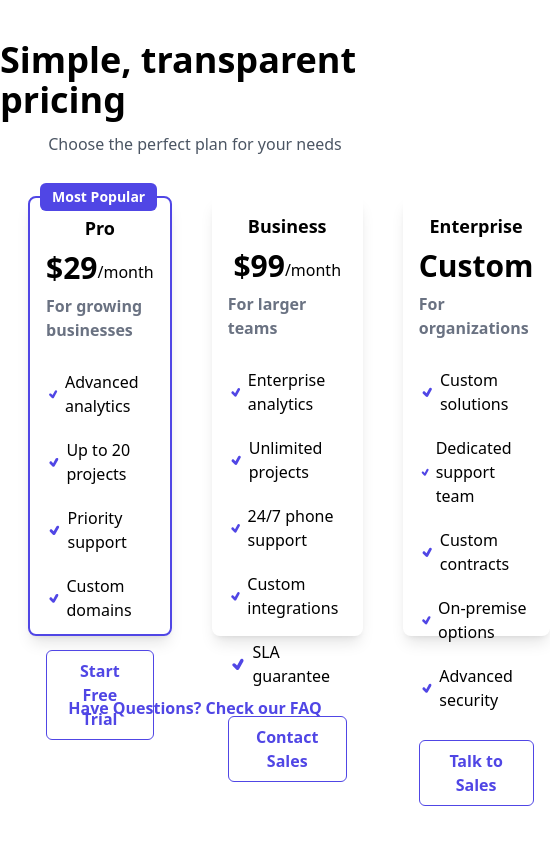
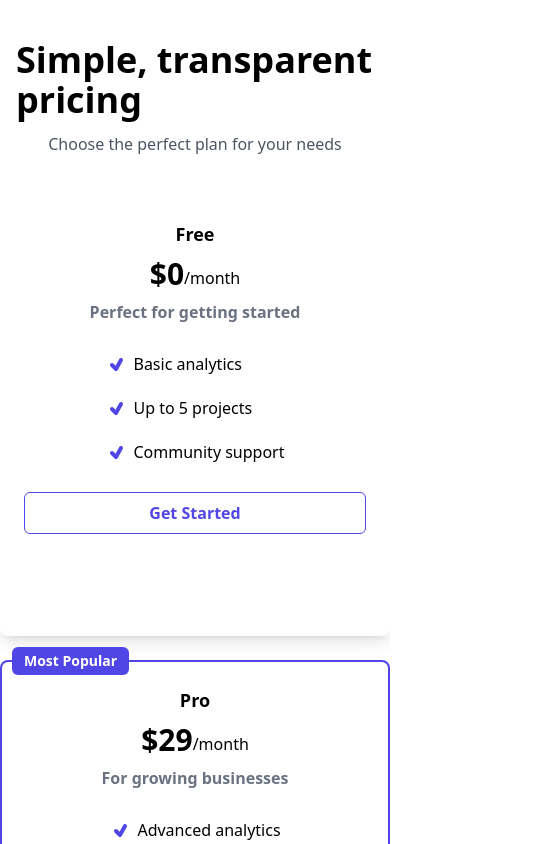
Before and after one commit to YashDhoke/trading-studio-FE, a React (Vite) app: page /pricing in a window 390 px wide. Shown: the top 844 px of the page, 550 px wide, since content can reach past the window. Built offline with nearby package versions, Linux system fonts and the light colour scheme.

Commit message:
made pricing component responsive

```diff
--- a/src/components/Pricing.jsx
+++ b/src/components/Pricing.jsx
@@ -60,19 +60,19 @@ const Pricing = () => {
 
   return (
     <>
-      <div className="flex justify-center max-w-6xl mx-auto mt-10 ">
+      <div className="flex justify-center max-w-6xl mx-auto mt-10 px-4">
         <div className="flex flex-col items-center">
           <h1 className="text-4xl font-bold">Simple, transparent pricing</h1>
-          <p className="text-[rgba(75,85,99,255)] mt-3">
+          <p className="text-[rgba(75,85,99,255)] mt-3 text-center">
             Choose the perfect plan for your needs
           </p>
         </div>
       </div>
-      <div className="flex justify-center gap-10 mt-10 relative">
+      <div className="flex flex-wrap justify-center gap-6 mt-10">
         {pricingPlans.map((item, index) => (
           <div
             key={index}
-            className={`relative rounded-lg p-4 shadow-lg flex flex-col items-center w-70 h-110 transition duration-300 ease-in-out transform hover:scale-105 hover:shadow-2xl
+            className={`relative rounded-lg p-6 shadow-lg flex flex-col items-center w-full sm:w-72 md:w-80 lg:w-96 h-110 transition duration-300 ease-in-out transform hover:scale-105 hover:shadow-2xl
       ${item.title === "Pro" ? "border-2 border-[rgba(80,70,229,255)]" : ""}`}
           >
             {item.title === "Pro" && (
@@ -88,7 +88,7 @@ const Pricing = () => {
                 <p className="mt-4">/{item.period}</p>
               )}
             </div>
-            <p className="text-gray-500 mt-2 font-semibold">
+            <p className="text-gray-500 mt-2 font-semibold text-center">
               {item.description}
             </p>
             <ul className="mt-2 space-y-1">
```
